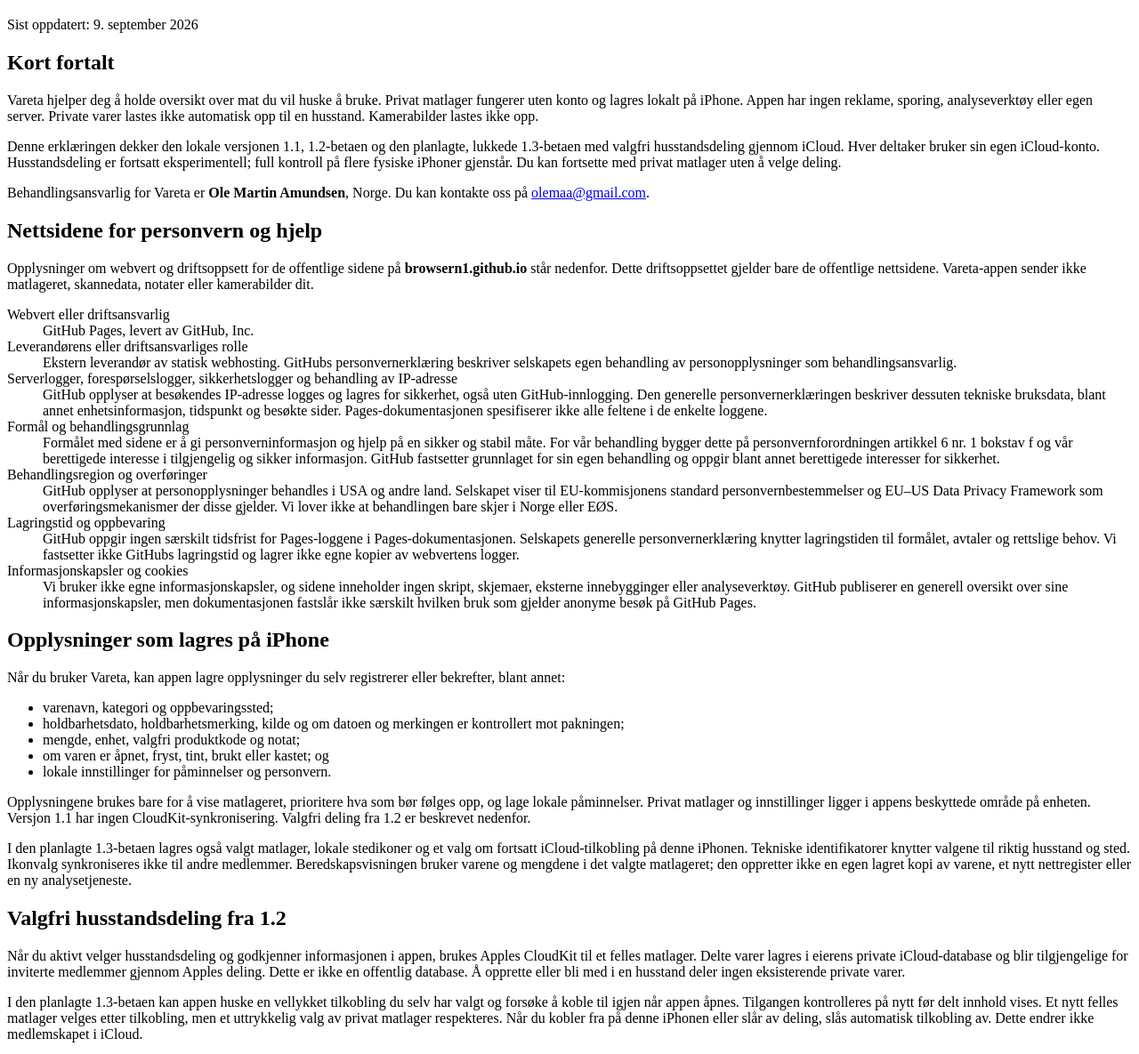
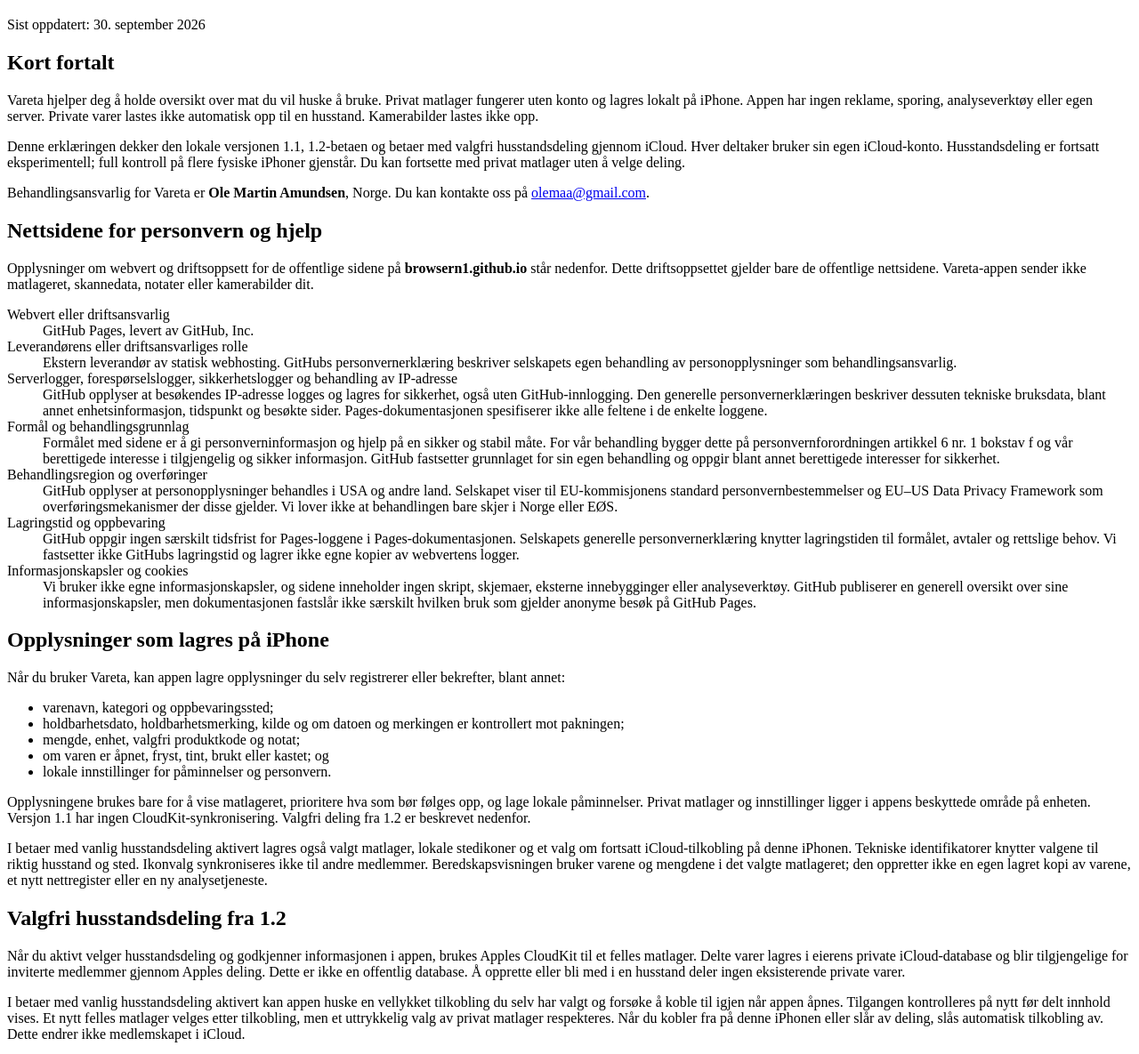
Before and after one commit to Browsern1/vareta-pages, a plain HTML site: page personvern/index.html in a window 1280 px wide. Shown: the part 61-1246 px from the top of the page at 89% size. Drawn offline with Linux system fonts and the light colour scheme.

Commit message:
Clarify privacy notice for enabled household beta configurations

```diff
--- a/personvern/index.html
+++ b/personvern/index.html
@@ -11,7 +11,7 @@
     <main>
       <header>
         <h1>Personvernerklæring for Vareta</h1>
-        <p>Sist oppdatert: <time datetime="2026-09-09">9. september 2026</time></p>
+        <p>Sist oppdatert: <time datetime="2026-09-30">30. september 2026</time></p>
       </header>
 
       <section>
@@ -23,8 +23,7 @@
           husstand. Kamerabilder lastes ikke opp.
         </p>
         <p>
-          Denne erklæringen dekker den lokale versjonen 1.1, 1.2-betaen og den planlagte, lukkede
-          1.3-betaen med valgfri husstandsdeling gjennom iCloud. Hver deltaker bruker sin egen
+          Denne erklæringen dekker den lokale versjonen 1.1, 1.2-betaen og betaer med valgfri husstandsdeling gjennom iCloud. Hver deltaker bruker sin egen
           iCloud-konto. Husstandsdeling er fortsatt eksperimentell; full kontroll på flere fysiske
           iPhoner gjenstår.
           Du kan fortsette med privat matlager uten å velge deling.
@@ -84,7 +83,7 @@
           beskrevet nedenfor.
         </p>
         <p>
-          I den planlagte 1.3-betaen lagres også valgt matlager, lokale stedikoner og et valg om
+          I betaer med vanlig husstandsdeling aktivert lagres også valgt matlager, lokale stedikoner og et valg om
           fortsatt iCloud-tilkobling på denne iPhonen. Tekniske identifikatorer knytter valgene til
           riktig husstand og sted. Ikonvalg synkroniseres ikke til andre medlemmer. Beredskapsvisningen
           bruker varene og mengdene i det valgte matlageret; den oppretter ikke en egen lagret kopi av
@@ -102,7 +101,7 @@
           private varer.
         </p>
         <p>
-          I den planlagte 1.3-betaen kan appen huske en vellykket tilkobling du selv har valgt og
+          I betaer med vanlig husstandsdeling aktivert kan appen huske en vellykket tilkobling du selv har valgt og
           forsøke å koble til igjen når appen åpnes. Tilgangen kontrolleres på nytt før delt
           innhold vises. Et nytt felles matlager velges etter tilkobling, men et uttrykkelig valg
           av privat matlager respekteres. Når du kobler fra på denne iPhonen eller slår av deling,
@@ -230,7 +229,7 @@
             Husstandens iCloud-data, tilkoblingsopplysninger og uavklart deling beholdes.
           </li>
           <li>
-            I 1.3 fjernes også lagret valg av matlager og lokale stedikoner ved sletting av private
+            I betaer med vanlig husstandsdeling aktivert fjernes også lagret valg av matlager og lokale stedikoner ved sletting av private
             varer og innstillinger. Vanlig frakobling beholder disse lokale visningsvalgene for
             senere tilkobling. Et beholdt valg gir aldri tilgang til husstanden alene.
             Valget om fortsatt iCloud-tilkobling beholdes etter sletting av private data. Velg
```
